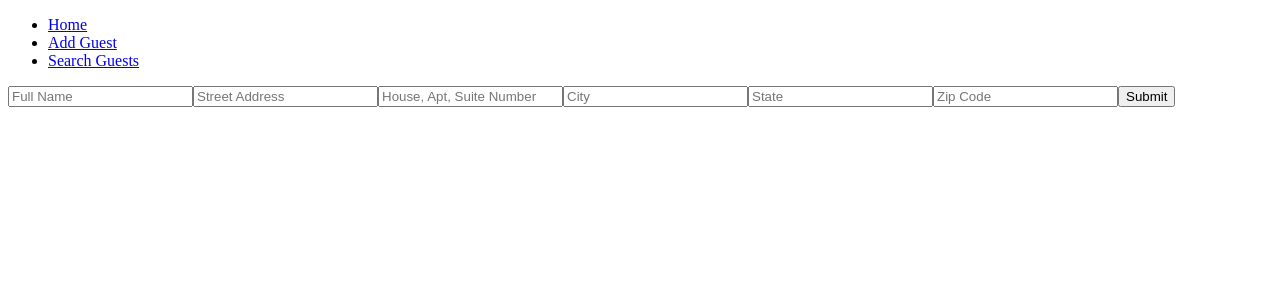
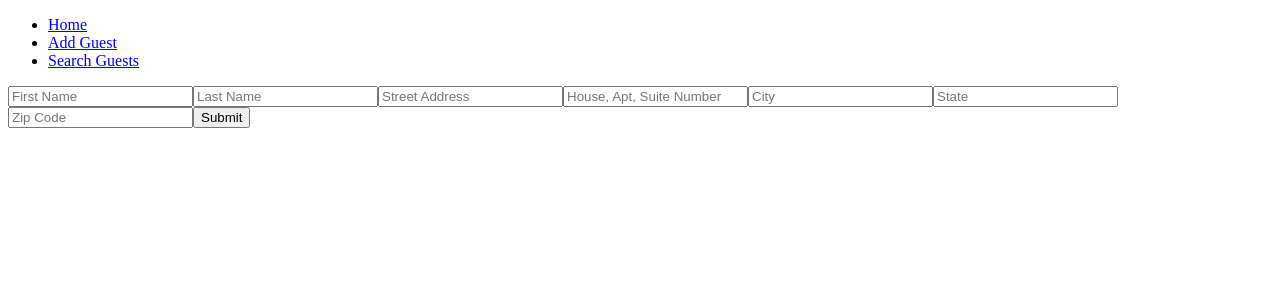
Before and after one commit to benjamin4202/rsvpGraphQL-FE, a React (Create React App) app: page /create in a window 1280 px wide. Shown: the top 300 px of the page. Built offline with nearby package versions, Linux system fonts and the light colour scheme.

Commit message:
Update to schema for first name, last name support

```diff
--- a/src/components/CreateGuest/CreateGuest.jsx
+++ b/src/components/CreateGuest/CreateGuest.jsx
@@ -4,10 +4,11 @@ import { Mutation } from 'react-apollo'
 import gql from 'graphql-tag'
 
 const GUEST_MUTATION = gql`
-  mutation GuestMutation($fullName: String!, $street: String!, $streetTwo: String, $city: String!, $state: String!, $zip: String!, $rsvp: Boolean!) {
-      addGuest(fullName: $fullName, street: $street, streetTwo: $streetTwo, city: $city, state: $state, zip: $zip, rsvp: $rsvp) {
+  mutation GuestMutation($firstName: String!, $lastName: String!, $street: String!, $streetTwo: String, $city: String!, $state: String!, $zip: String!, $rsvp: Boolean!) {
+      addGuest(firstName: $firstName, lastName: $lastName, street: $street, streetTwo: $streetTwo, city: $city, state: $state, zip: $zip, rsvp: $rsvp) {
           id
-          fullName
+          firstName
+          lastName
           street
           streetTwo
           city
@@ -18,7 +19,8 @@ const GUEST_MUTATION = gql`
   }
 `
 const CreateGuest = (props) => {
-    const [fullName, setFullName] = useState('')
+    const [firstName, setFirstName] = useState('')
+    const [lastName, setLastName] = useState('')
     const [street, setStreet] = useState('')
     const [streetTwo, setStreetTwo] = useState('')
     const [city, setCity] = useState('')
@@ -29,10 +31,16 @@ const CreateGuest = (props) => {
     return (
       <div>
           <input
-            value={fullName}
-            onChange={ e => setFullName(e.target.value)}
+            value={firstName}
+            onChange={ e => setFirstName(e.target.value)}
             type="text"
-            placeholder="Full Name"
+            placeholder="First Name"
+          />
+           <input
+            value={lastName}
+            onChange={ e => setLastName(e.target.value)}
+            type="text"
+            placeholder="Last Name"
           />
            <input
             value={street}
@@ -72,7 +80,7 @@ const CreateGuest = (props) => {
           /> */}
           <Mutation
             mutation={GUEST_MUTATION}
-            variables={{ fullName, street, streetTwo, city, state, zip, rsvp}}
+            variables={{ firstName, lastName, street, streetTwo, city, state, zip, rsvp}}
             onCompleted={() => props.history.push('/')}
             update={(store, { data: { addGuest } }) => {
               const data = store.readQuery({ query: GUESTS_QUERY })
--- a/src/components/Guest/Guest.jsx
+++ b/src/components/Guest/Guest.jsx
@@ -5,7 +5,7 @@ const Guest = (props) => {
   return (
       <div>
           <div>
-           <h1>{guest.fullName}</h1>
+           <h1>{`${guest.firstName} ${guest.lastName}`}</h1>
            <p>{guest.street}</p>
            <p>{guest.streetTwo}</p>
            <p>{`${guest.city}, ${guest.state} ${guest.zip}`}</p>
--- a/src/components/GuestList/GuestList.jsx
+++ b/src/components/GuestList/GuestList.jsx
@@ -7,7 +7,8 @@ export const GUESTS_QUERY = gql`
 {
   guests {
     id
-    fullName
+    firstName
+    lastName
     street
     streetTwo
     city
--- a/src/components/SearchComponent/SearchComponent.jsx
+++ b/src/components/SearchComponent/SearchComponent.jsx
@@ -1,4 +1,4 @@
-import React from 'react'
+import React, { useState } from 'react'
 import { withApollo } from 'react-apollo'
 import gql from 'graphql-tag'
 import Guest from '../Guest/Guest'
@@ -7,7 +7,8 @@ const GUEST_SEARCH_QUERY = gql`
   query GuestSearchQuery($filter: String!) {
     guests(filter: $filter) {
       id
-        fullName
+      firstName
+      lastName
       street
       streetTwo
       city
@@ -17,10 +18,9 @@ const GUEST_SEARCH_QUERY = gql`
       }
   }
 `
-
 const SearchComponent = (props) => {
-  const [guests, setGuests] = React.useState([])
-  const [filter, setFilter] = React.useState('')
+  const [guests, setGuests] = useState([])
+  const [filter, setFilter] = useState('')
 
   const _executeSearch = async () => {
       const result = await props.client.query({
```
Lines whose indentation alone changed are shown as unchanged.
